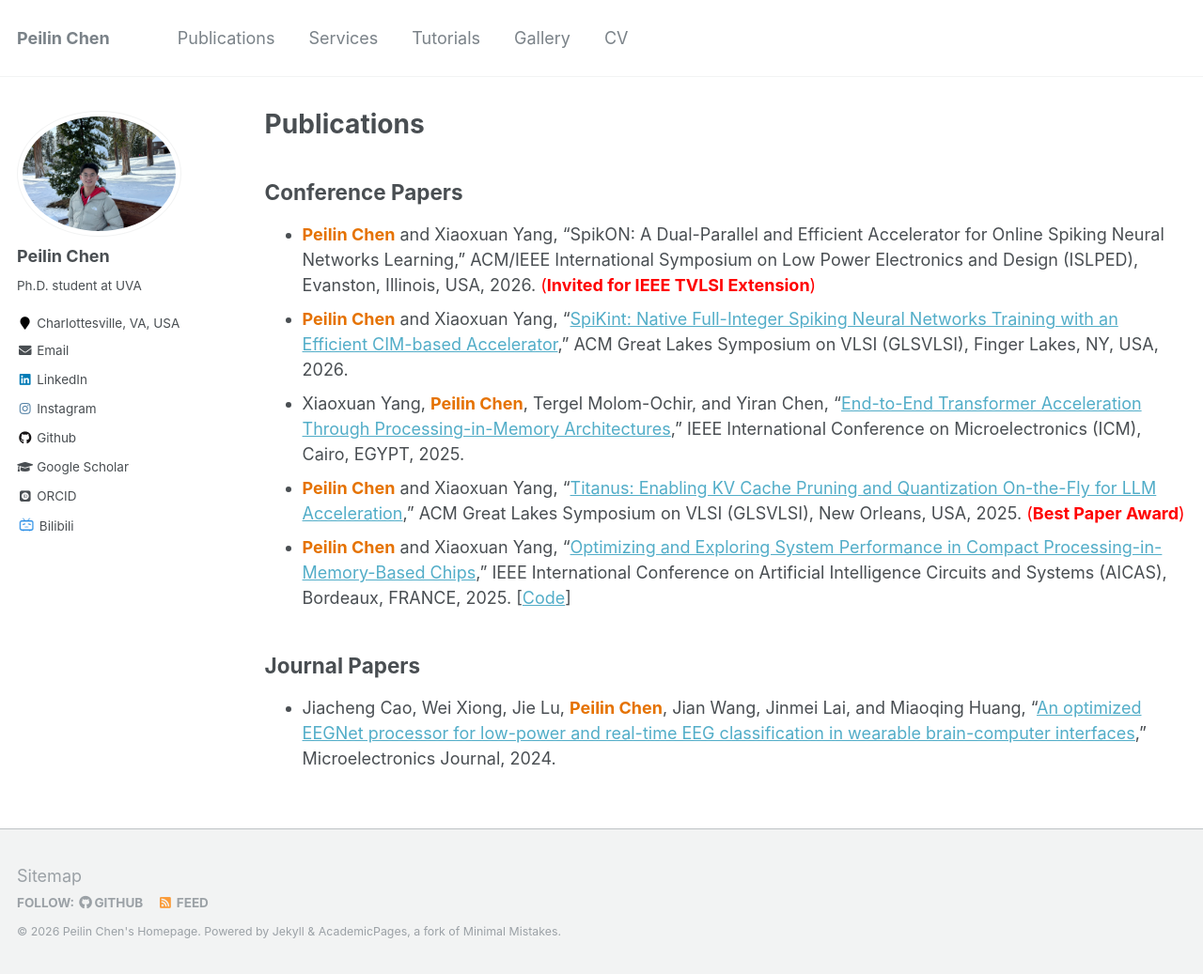
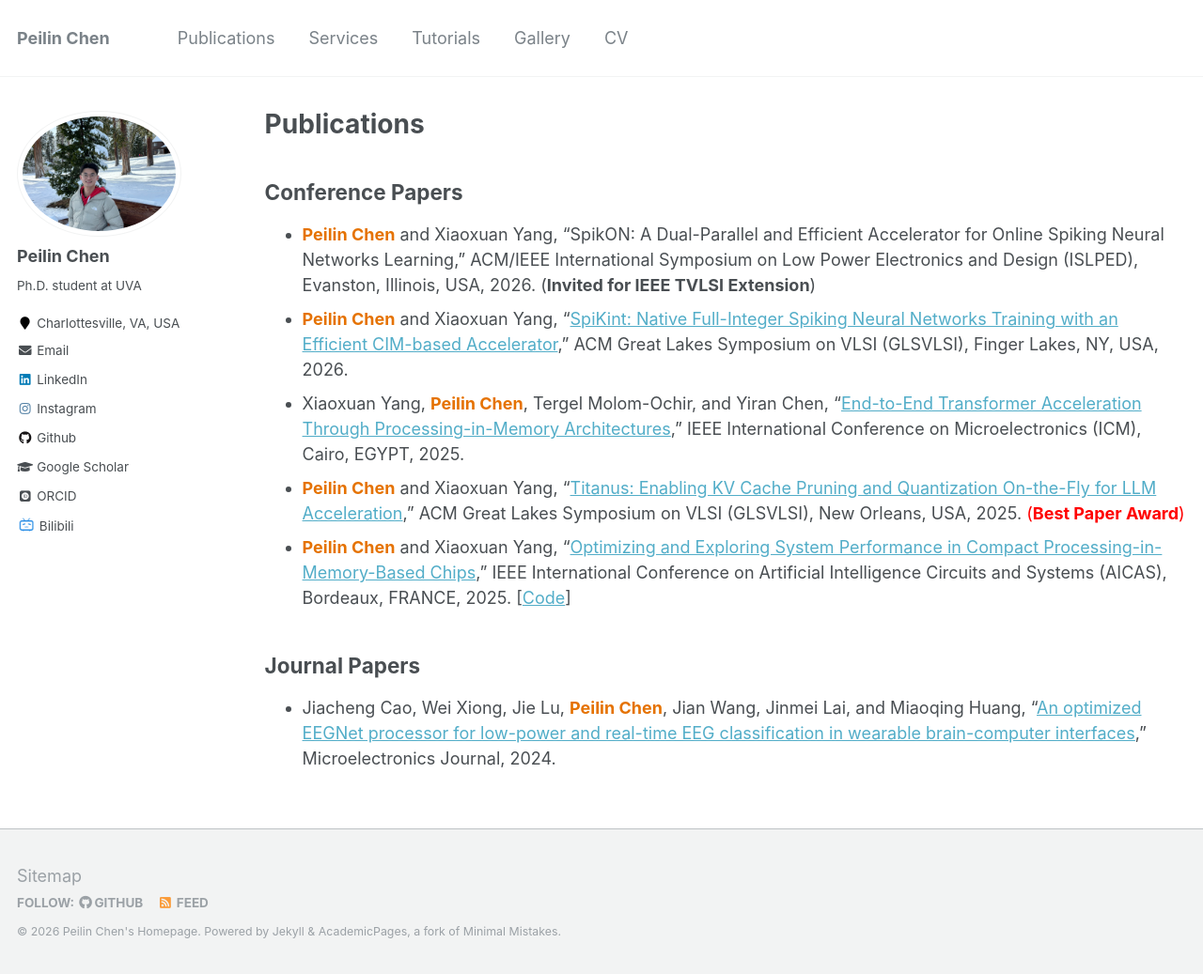
Before and after one commit to peilin-chen/peilin-chen.github.io, a Jekyll site: the page built from _pages/publications.md, in a window 1280 px wide and 1037 px high. Shown: the whole window at 94% size. Built offline with Jekyll 4.4.1, drawn with Linux system fonts in a browser that asks for light colours; some web fonts are replaced.

Commit message:
Fix formatting of conference paper details

```diff
--- a/_pages/publications.md
+++ b/_pages/publications.md
@@ -7,7 +7,7 @@ author_profile: true
 
 ## Conference Papers
 
-* <span style="color: #E57200;">**Peilin Chen**</span> and Xiaoxuan Yang, "SpikON: A Dual-Parallel and Efficient Accelerator for Online Spiking Neural Networks Learning," ACM/IEEE International Symposium on Low Power Electronics and Design (ISLPED), Evanston, Illinois, USA, 2026. <span style="color: red;">(**Invited for IEEE TVLSI Extension**)</span>
+* <span style="color: #E57200;">**Peilin Chen**</span> and Xiaoxuan Yang, "SpikON: A Dual-Parallel and Efficient Accelerator for Online Spiking Neural Networks Learning," ACM/IEEE International Symposium on Low Power Electronics and Design (ISLPED), Evanston, Illinois, USA, 2026. (**Invited for IEEE TVLSI Extension**)
 * <span style="color: #E57200;">**Peilin Chen**</span> and Xiaoxuan Yang, "[SpiKint: Native Full-Integer Spiking Neural Networks Training with an Efficient CIM-based Accelerator](https://dl.acm.org/doi/10.1145/3787109.3815248)," ACM Great Lakes Symposium on VLSI (GLSVLSI), Finger Lakes, NY, USA, 2026.
 * Xiaoxuan Yang, <span style="color: #E57200;">**Peilin Chen**</span>, Tergel Molom-Ochir, and Yiran Chen, "[End-to-End Transformer Acceleration Through Processing-in-Memory Architectures](https://ieeexplore.ieee.org/document/11322529)," IEEE International Conference on Microelectronics (ICM), Cairo, EGYPT, 2025.
 * <span style="color: #E57200;">**Peilin Chen**</span> and Xiaoxuan Yang, "[Titanus: Enabling KV Cache Pruning and Quantization On-the-Fly for LLM Acceleration](https://dl.acm.org/doi/full/10.1145/3716368.3735145)," ACM Great Lakes Symposium on VLSI (GLSVLSI), New Orleans, USA, 2025. <span style="color: red;">(**Best Paper Award**)</span>
```
